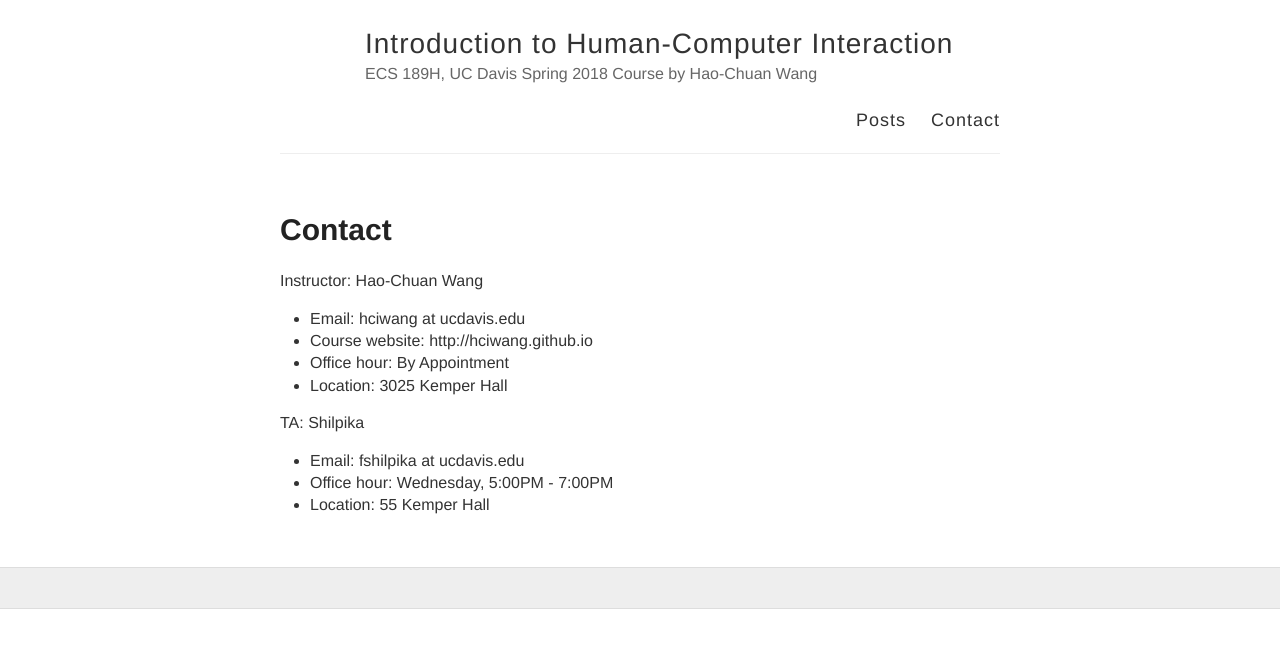
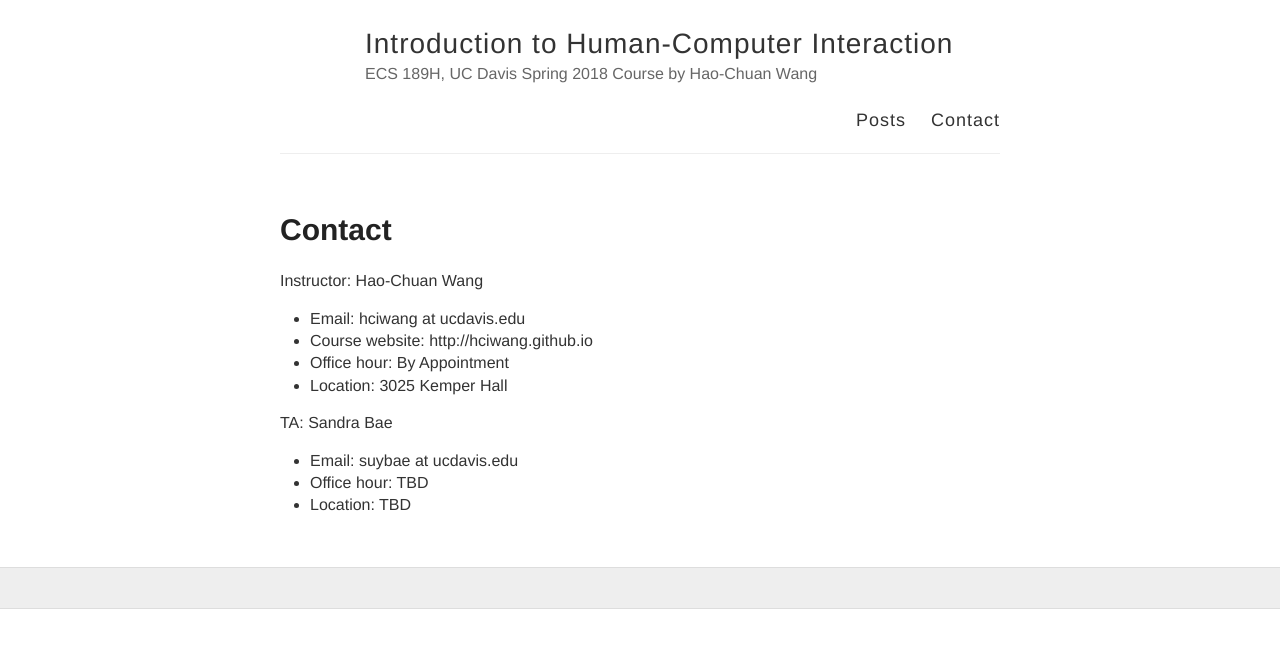
Before and after one commit to hciwang/hciwang.github.io, a Jekyll site: the page built from about.md, in a window 1280 px wide. Shown: the top 648 px of the page. Built offline with Jekyll 4.4.1, drawn with Linux system fonts in a browser that asks for light colours.

Commit message:
Update about.md

```diff
--- a/about.md
+++ b/about.md
@@ -10,7 +10,7 @@ Instructor: Hao-Chuan Wang
 - Office hour: By Appointment
 - Location: 3025 Kemper Hall
 
-TA: Shilpika
-- Email: fshilpika at ucdavis.edu
-- Office hour: Wednesday, 5:00PM - 7:00PM
-- Location: 55 Kemper Hall
+TA: Sandra Bae
+- Email: suybae at ucdavis.edu
+- Office hour: TBD
+- Location: TBD
```
